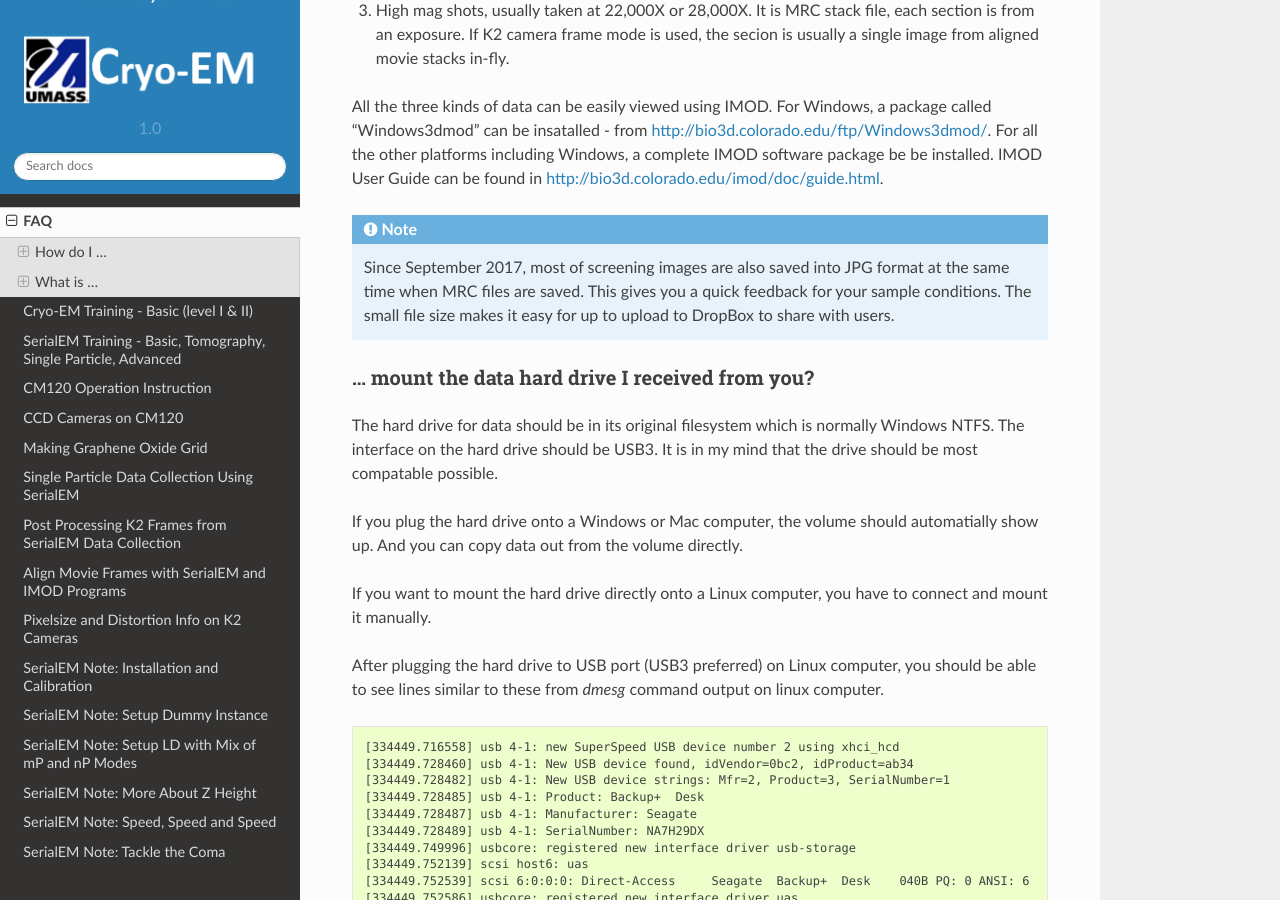
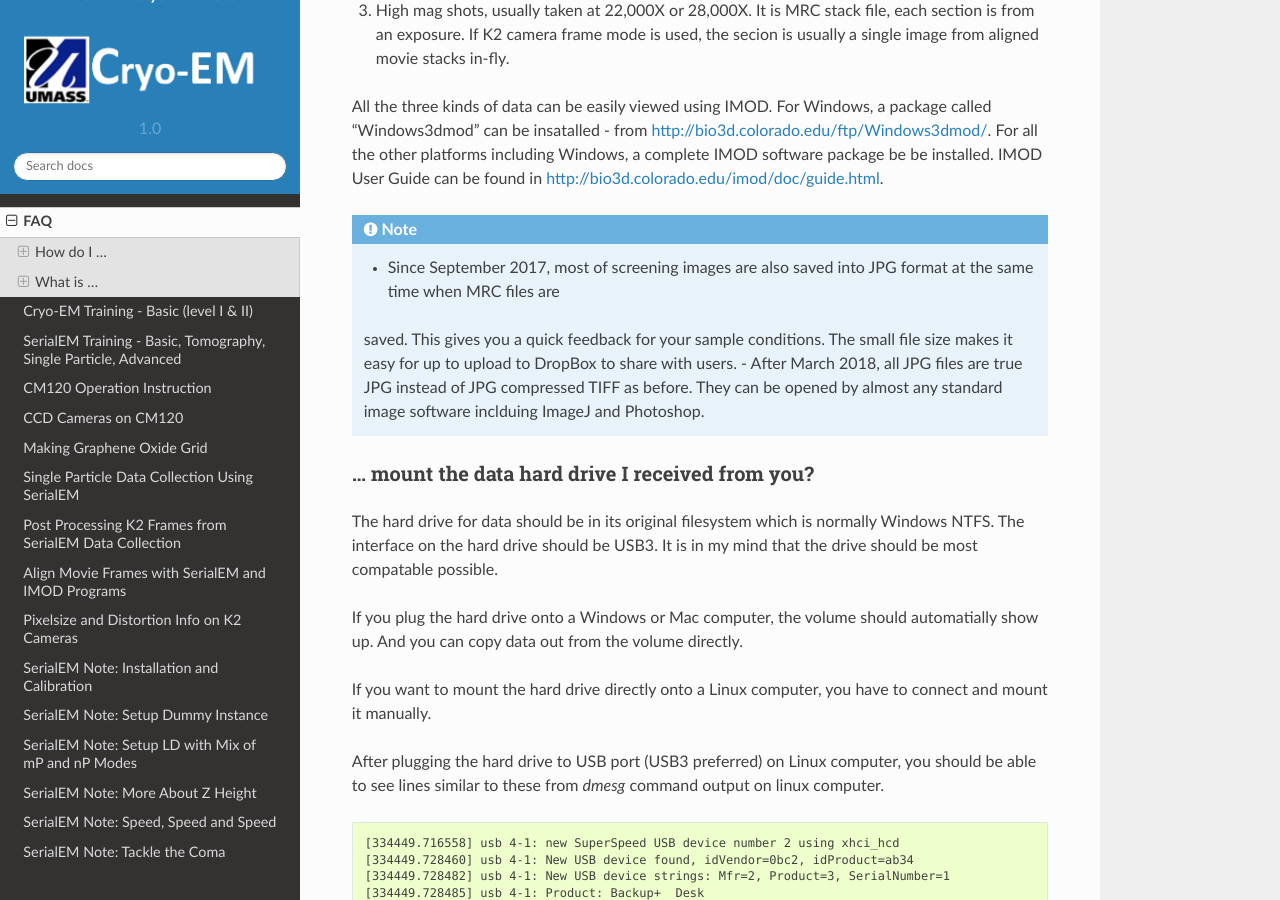
Before and after one commit to xuchen66/sphinx-emdocs, a Sphinx documentation site: the page built from source/cryo-em_faq.rst, in a window 1280 px wide and 900 px high, scrolled down 483 px. Built offline with Sphinx 7.4.7 and the Read the Docs theme 2.0.0, drawn with Linux system fonts in a browser that asks for light colours; pages that are not in the unit, such as notebooks, are missing from menus.

Commit message:
Update cryo-em_faq.rst

```diff
--- a/source/cryo-em_faq.rst
+++ b/source/cryo-em_faq.rst
@@ -26,10 +26,11 @@
 
 .. Note::
 
-   Since September 2017, most of screening images are also saved into JPG format at the same time when MRC files are saved. This
-   gives you a quick feedback for your sample conditions. The small file size makes it easy for up to upload to DropBox to share with
-   users.
-
+   - Since September 2017, most of screening images are also saved into JPG format at the same time when MRC files are
+   saved. This gives you a quick feedback for your sample conditions. The small file size makes it easy for up to
+   upload to DropBox to share with users.
+   - After March 2018, all JPG files are true JPG instead of JPG compressed TIFF as before. They can be opened by almost any
+   standard image software inclduing ImageJ and Photoshop.
 .. _mount_ntfs:
 
 ... mount the data hard drive I received from you?
```
